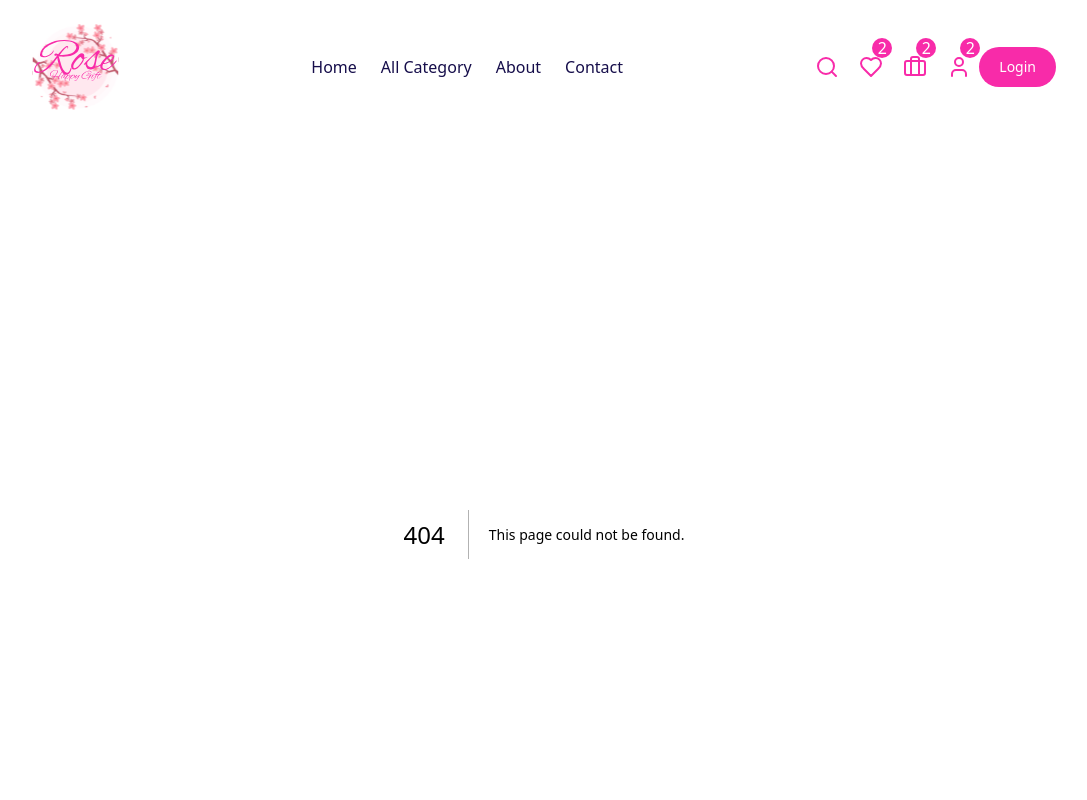
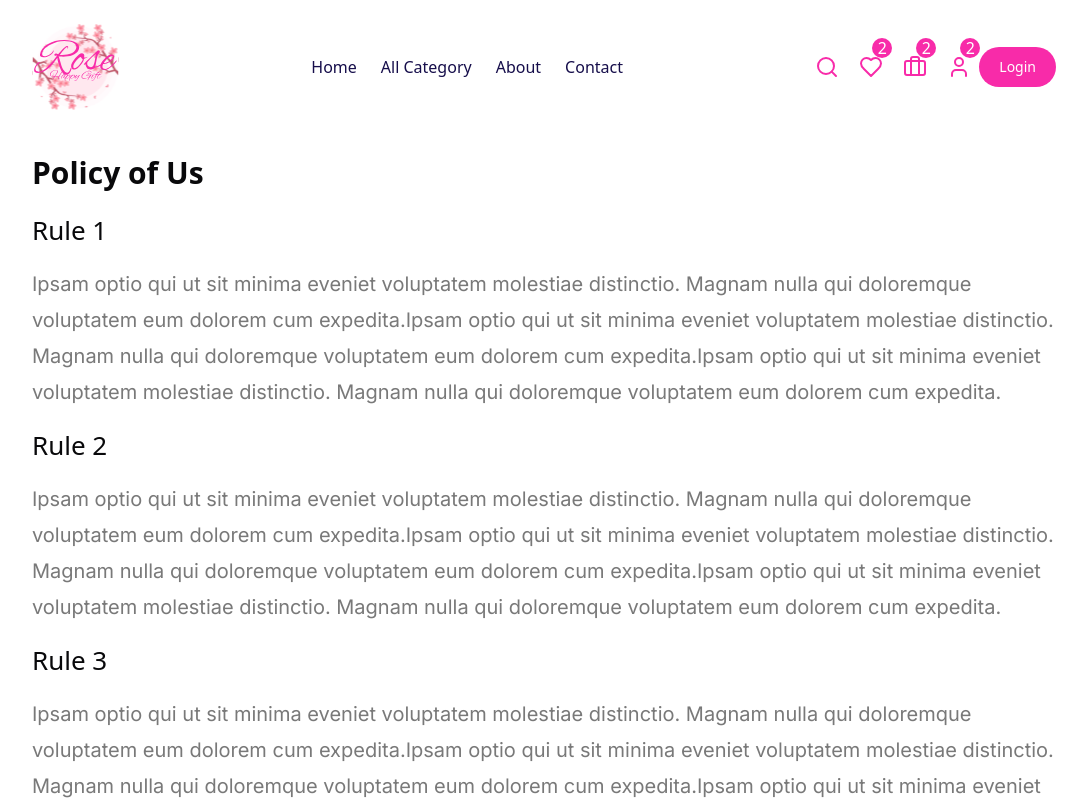
Before and after one commit to Mohamed-Gamal-22/elevate-task, a Next.js app: page /policy in a window 1280 px wide. Before the commit this address had no page. Shown: the top 800 px of the page, without its empty margins (96-1183 px from the left). Built offline with nearby package versions, Linux system fonts and the light colour scheme.

Commit message:
policy page

```diff
--- /dev/null
+++ b/src/app/policy/page.tsx
@@ -0,0 +1,28 @@
+import React from 'react'
+import { Inter } from 'next/font/google'
+import style from "./policy.module.css"
+
+const inter = Inter({
+    subsets: ['latin'],
+    display: 'swap',
+  })
+
+export default function Policy() {
+  return <>
+    <div className="container w-[80%] mx-auto">
+        <h1 className='font-bold text-[30px] my-4'>Policy of Us</h1>
+        <div className="rule my-4">
+            <h2 className="text-[26px] my-4">Rule 1</h2>
+            <p  className={`${inter.className} text-[#797979] ${style.font}`}>Ipsam optio qui ut sit minima eveniet voluptatem molestiae distinctio. Magnam nulla qui doloremque voluptatem eum dolorem cum expedita.Ipsam optio qui ut sit minima eveniet voluptatem molestiae distinctio. Magnam nulla qui doloremque voluptatem eum dolorem cum expedita.Ipsam optio qui ut sit minima eveniet voluptatem molestiae distinctio. Magnam nulla qui doloremque voluptatem eum dolorem cum expedita.</p>
+        </div>
+        <div className="rule my-4">
+            <h2 className="text-[26px] my-4">Rule 2</h2>
+            <p  className={`${inter.className} text-[#797979] ${style.font}`}>Ipsam optio qui ut sit minima eveniet voluptatem molestiae distinctio. Magnam nulla qui doloremque voluptatem eum dolorem cum expedita.Ipsam optio qui ut sit minima eveniet voluptatem molestiae distinctio. Magnam nulla qui doloremque voluptatem eum dolorem cum expedita.Ipsam optio qui ut sit minima eveniet voluptatem molestiae distinctio. Magnam nulla qui doloremque voluptatem eum dolorem cum expedita.</p>
+        </div>
+        <div className="rule my-4">
+            <h2 className="text-[26px] my-4">Rule 3</h2>
+            <p  className={`${inter.className} text-[#797979] ${style.font}`}>Ipsam optio qui ut sit minima eveniet voluptatem molestiae distinctio. Magnam nulla qui doloremque voluptatem eum dolorem cum expedita.Ipsam optio qui ut sit minima eveniet voluptatem molestiae distinctio. Magnam nulla qui doloremque voluptatem eum dolorem cum expedita.Ipsam optio qui ut sit minima eveniet voluptatem molestiae distinctio. Magnam nulla qui doloremque voluptatem eum dolorem cum expedita.</p>
+        </div>
+    </div>
+  </>
+}
--- /dev/null
+++ b/src/app/policy/policy.module.css
@@ -0,0 +1,4 @@
+.font{
+    line-height:36px;
+    font-size: 20px;
+}
```
